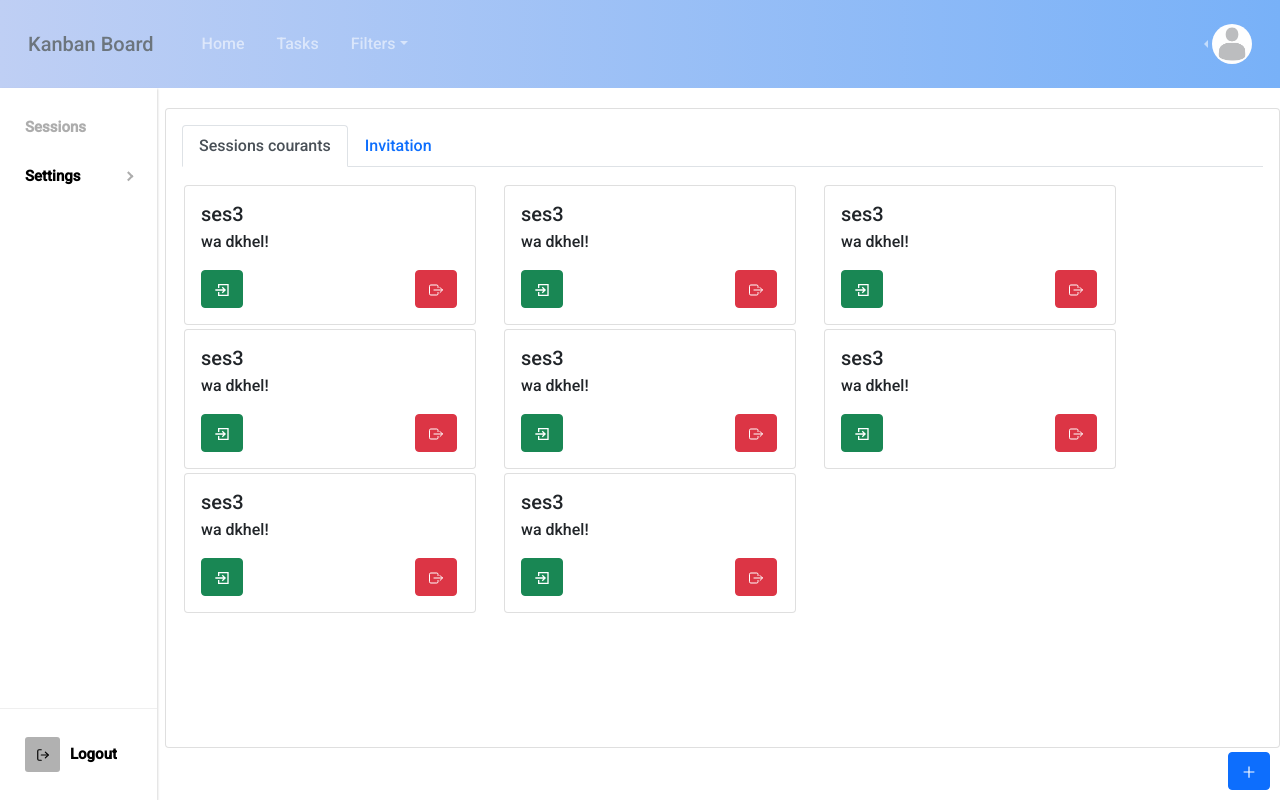
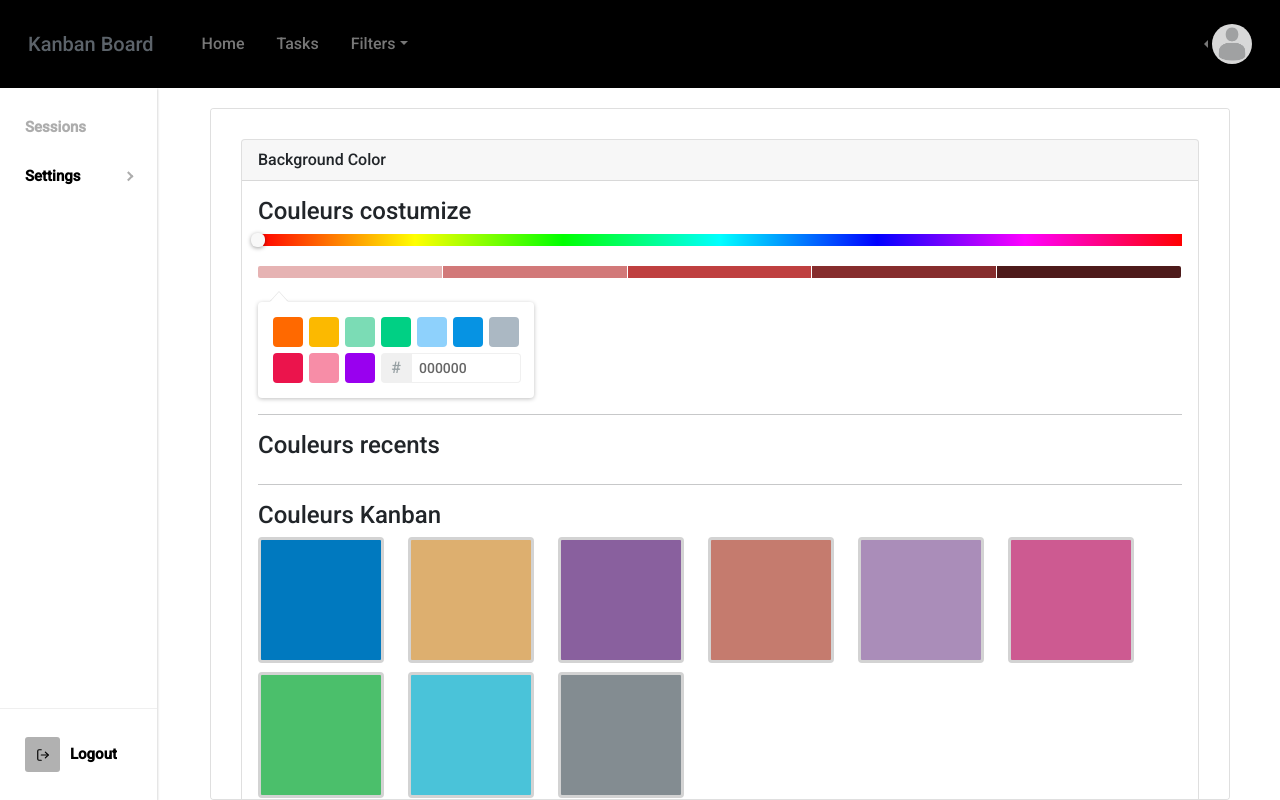
Before and after one commit to achrafhardizi/Kanban-Project, a React (Create React App) app: page /home in a window 1280 px wide. Built offline with nearby package versions, Linux system fonts and the light colour scheme.

Commit message:
a commit
- you can change the bgcolor of the navbar now lol

```diff
--- a/src/App.js
+++ b/src/App.js
@@ -2,17 +2,20 @@ import './App.css';
 import {Navibar, LoginPanel, Home, Workspace} from './Components'
 import 'bootstrap/dist/css/bootstrap.css';
 import Task from "./Components/Tasks/Task";
-import React from "react";
+import React, {useState} from "react";
 import {BrowserRouter, Route, Routes} from "react-router-dom";
 
 const App = () => {
 
+    const [color, setColor] = useState('');
+
+
     return (
-        <section className="App">
+        <section className="App" style={{backgroundColor:color}}>
             <BrowserRouter>
                 <Routes>
                     <Route exact path='/' element={<LoginPanel/>}/>
-                    <Route exact path='/home' element={<Home/>}/>
+                    <Route exact path='/home' element={<Home setColor={setColor} color={color}/>}/>
                     <Route exact path='/section' element={<Workspace/>}/>
                     <Route path="*" element={
                         <h1>
--- a/src/Components/Navibar/Navibar.jsx
+++ b/src/Components/Navibar/Navibar.jsx
@@ -12,11 +12,12 @@ const theme = {
     }
 };
 
-const Navibar = ({logo}) => {
+const Navibar = ({logo,color}) => {
     return (
-        <div className='Navbar'>
+        <div className='Navbar' style={{backgroundColor:'black'}}>
             <Navbar expand="lg" style={{
-                backgroundImage: 'linear-gradient(to right, #BFCFF4, #78B1F8)'
+                backgroundColor: color,
+                filter : 'brightness(85%)'
             }} variant="dark">
                 <Container fluid>
                     <Navbar.Brand>
--- a/src/Components/Pages/Home.jsx
+++ b/src/Components/Pages/Home.jsx
@@ -1,13 +1,36 @@
-import React from 'react';
-import {Navibar, Sessions, Sidebar} from "../index";
+import React, {useState} from 'react';
+import {Appearance, Navibar, Section, Sessions, Sidebar} from "../index";
 
-const Home = () => {
+let secid = 1000;
+
+const Home = ({setColor,color}) => {
+
+    const [sections, setSections] = useState([
+        <Section
+            key={secid}
+            name={
+                "Insanely long name wow, lets make it even longer ;) alright good shit"
+            }
+        />,
+        <Section key={secid++} name={"second sec"} />,
+        <Section key={secid++} name={"third sec"} />,
+        <Section key={secid++} name={"fourth sec"} />,
+    ]);
+
+    const addSec = () => {
+        setSections(
+            sections.concat(<Section key={secid++} name="enter task name here" />)
+        );
+    };
+
     return (
         <>
-            <Navibar/>
+            <Navibar bg={color}/>
             <Sidebar/>
-            <div style={{marginLeft:"165px",marginTop:"20px"}}>
-                <Sessions/>
+            <div style={{margin:'20px 50px 0 210px'}}>
+                <Appearance bg={(bg) => {
+                    setColor(bg);
+                }}/>
             </div>
         </>
     );
--- a/src/Components/Settings/Appearance.jsx
+++ b/src/Components/Settings/Appearance.jsx
@@ -11,8 +11,9 @@ const Appearance = (props) => {
     return (
         <>
             <Card style={{
+
                 padding: "30px",
-                height: "86.5vh",
+                maxHeight: "86.5vh",
                 overflow: "auto"
             }}>
                 <Card>
--- a/src/Components/Sidebar/Sidebar.jsx
+++ b/src/Components/Sidebar/Sidebar.jsx
@@ -21,7 +21,7 @@ import "./sidebar.css";
 import {Link} from "react-router-dom";
 
 
-const Sidebar = () => {
+const Sidebar = (color) => {
 
     //create initial menuCollapse state using useState hook
     const [menuCollapse, setMenuCollapse] = useState(false)
@@ -33,7 +33,7 @@ const Sidebar = () => {
     };
 
     return (
-            <div id="sidebar">
+            <div id="sidebar" style={{backgroundColor:color}}>
                 {/* collapsed props to change menu size using menucollapse state */}
                 <ProSidebar collapsed={menuCollapse} className="d-flex">
                     <SidebarContent>
--- a/src/Components/Sidebar/sidebar.css
+++ b/src/Components/Sidebar/sidebar.css
@@ -1,7 +1,9 @@
 #sidebar {
+    /*background-color:red;*/
     position: absolute;
     width: 180px;
 }
+
 
 #sidebar .pro-sidebar {
     height: 89vh;
```
